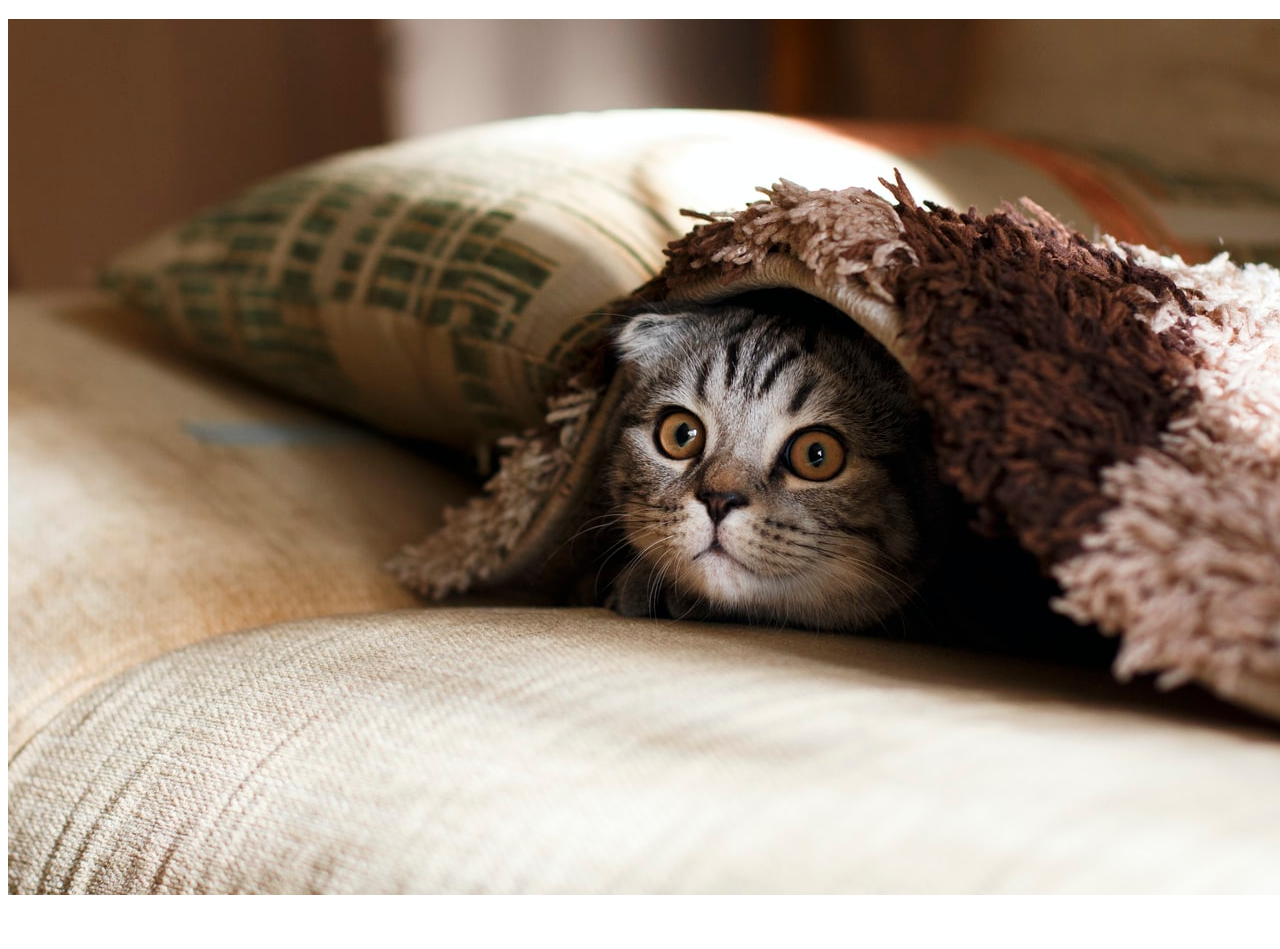
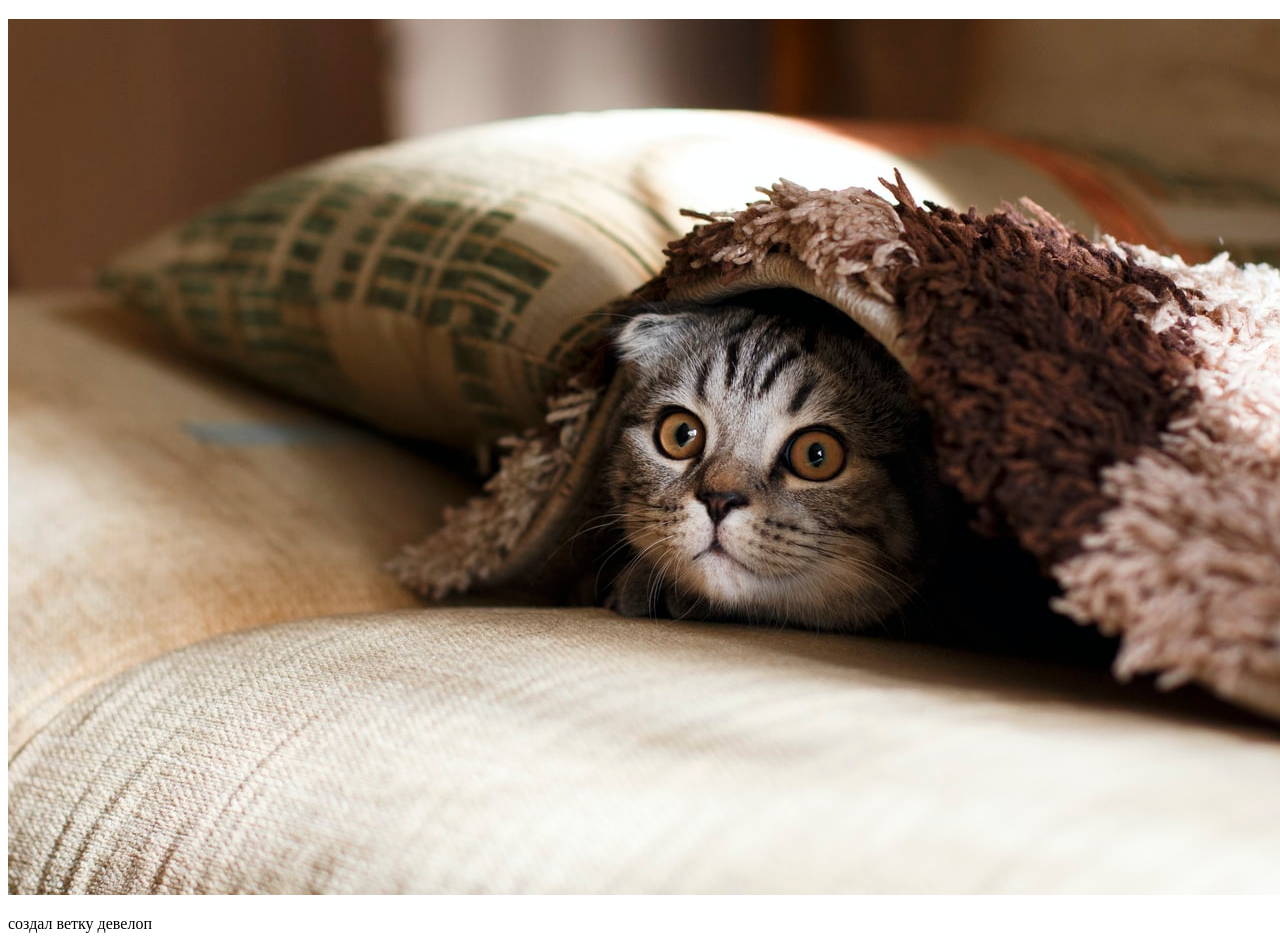
Before and after one commit to pilya-vrn/LCE_lesson2, a plain HTML site: page index.html in a window 1280 px wide. Shown: the part 61-1010 px from the top of the page. Before the commit the page ends 968 px from the top, so only its background shows below. Drawn offline with Linux system fonts and the light colour scheme.

Commit message:
создал ветку develop

```diff
--- a/index.html
+++ b/index.html
@@ -11,6 +11,7 @@
     <div>
       <h1>Lesson 2</h1>
       <img src="img/photo-1494256997604-768d1f608cac.jpg" alt="фото кота">
+      <p>создал ветку девелоп</p>
     </div>
   </main>
 </body>
```
